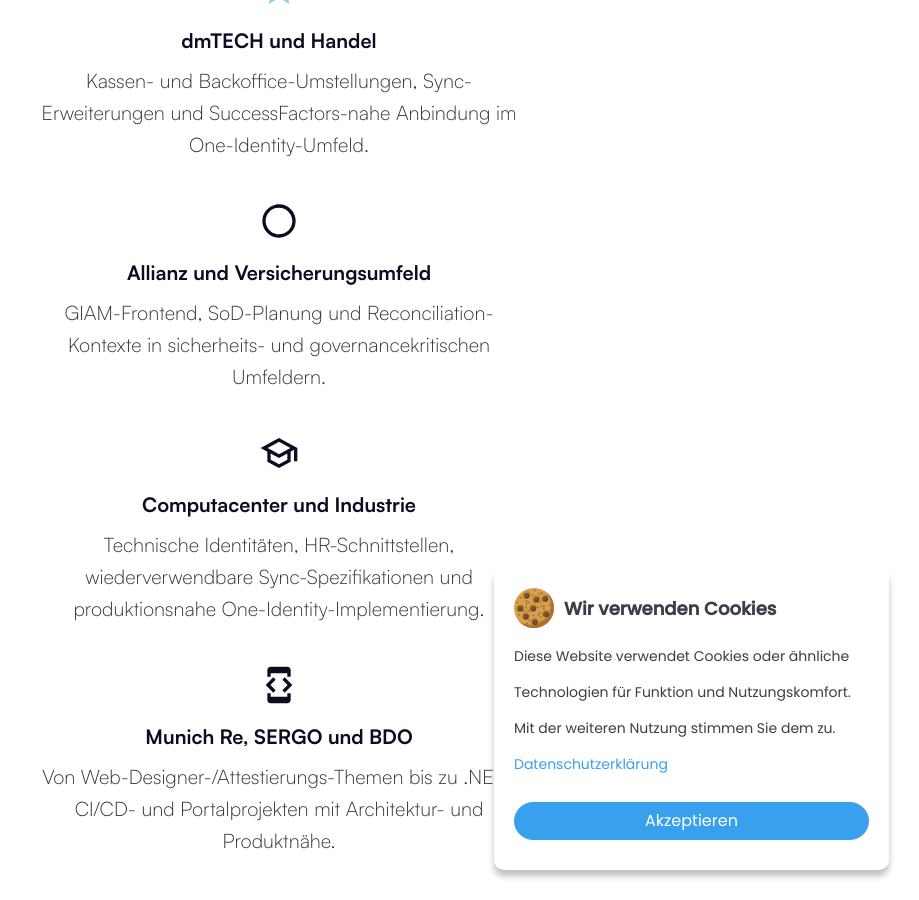
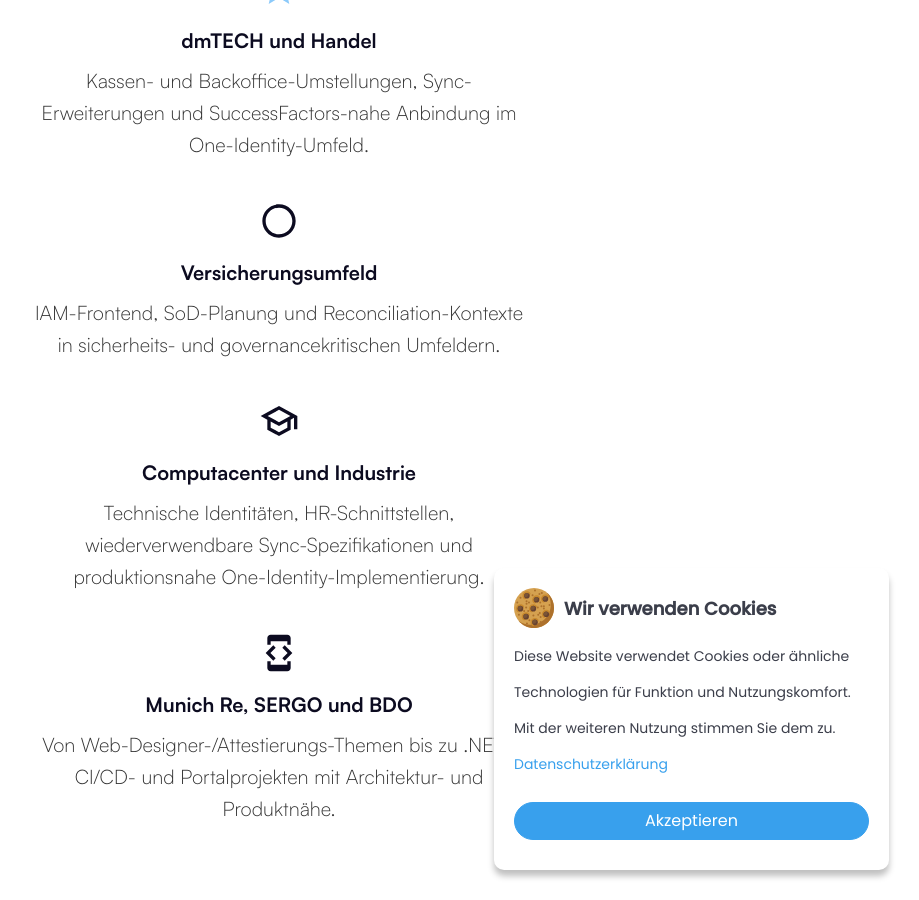
Before and after one commit to kuventa-GmbH/kuventa-website, a Jekyll site: the page built from beraterprofil.html, in a window 1280 px wide and 900 px high, scrolled down 2389 px. Shown: the whole window, without its empty margins (361-1280 px from the left). Built offline with Jekyll 4.4.1, drawn with Linux system fonts in a browser that asks for light colours.

Commit message:
Update site_pages.yml

```diff
--- a/_data/site_pages.yml
+++ b/_data/site_pages.yml
@@ -327,8 +327,8 @@ beraterprofil:
         - title: "dmTECH und Handel"
           text: "Kassen- und Backoffice-Umstellungen, Sync-Erweiterungen und SuccessFactors-nahe Anbindung im One-Identity-Umfeld."
           icon: "/assets/img/icons/star.svg"
-        - title: "Allianz und Versicherungsumfeld"
-          text: "GIAM-Frontend, SoD-Planung und Reconciliation-Kontexte in sicherheits- und governancekritischen Umfeldern."
+        - title: "Versicherungsumfeld"
+          text: "IAM-Frontend, SoD-Planung und Reconciliation-Kontexte in sicherheits- und governancekritischen Umfeldern."
           icon: "/assets/img/icons/circle.svg"
         - title: "Computacenter und Industrie"
           text: "Technische Identitäten, HR-Schnittstellen, wiederverwendbare Sync-Spezifikationen und produktionsnahe One-Identity-Implementierung."
```
